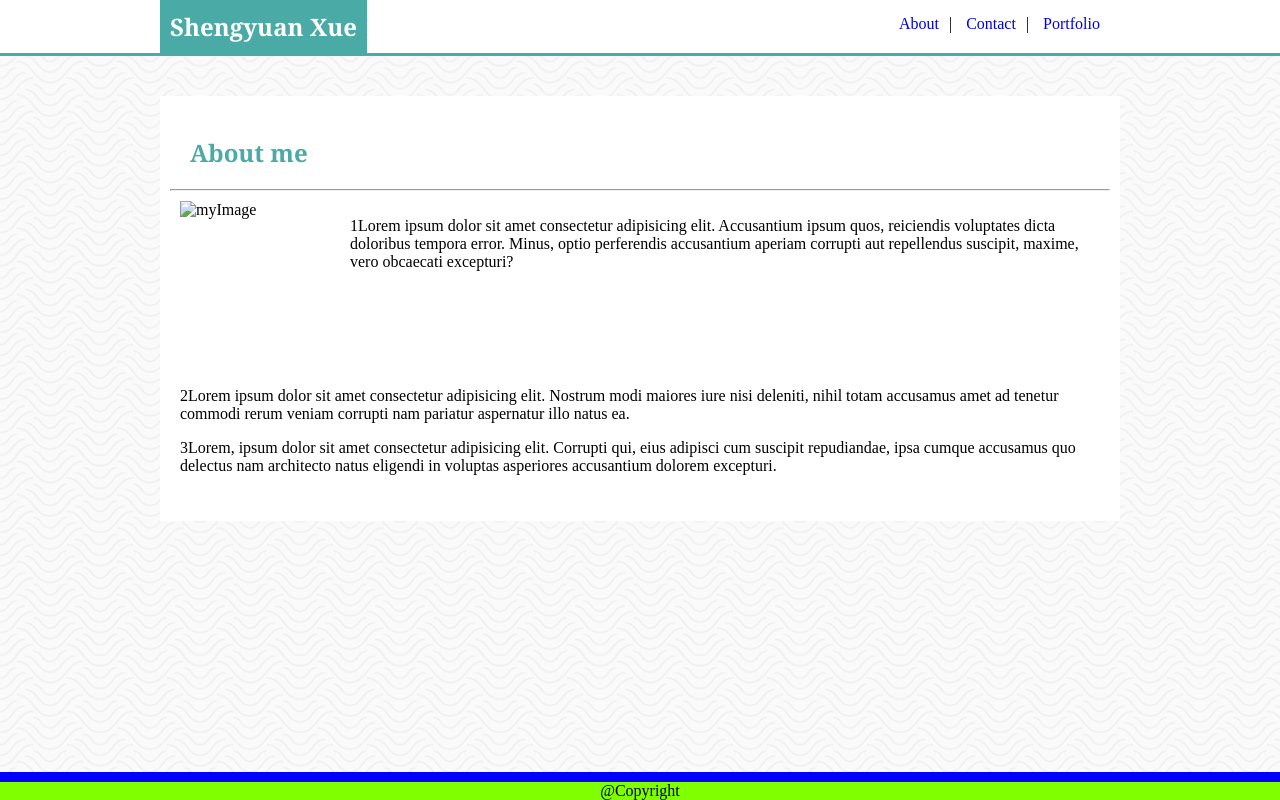
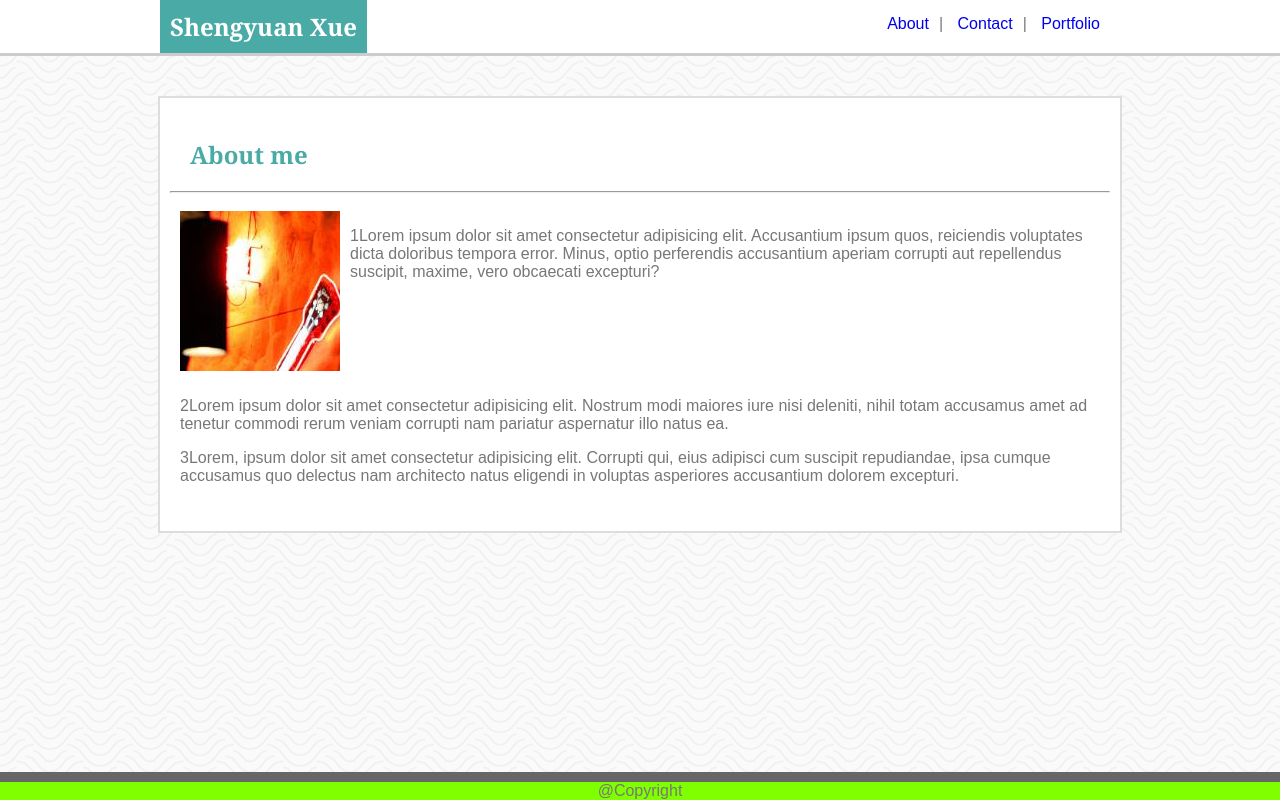
Before and after one commit to Nova-Xue/Basic-Portfolio, a plain HTML site: page index.html in a window 1280 px wide. Drawn offline with Linux system fonts and the light colour scheme.

Commit message:
Add a placeholder img and delete unnecessary id of img

```diff
--- a/assets/css/style.css
+++ b/assets/css/style.css
@@ -1,14 +1,15 @@
+html{
+    font-family: 'Arial', 'Helvetica Neue', Helvetica, sans-serif;
+    color: #777777;
+}
 body{
     /* background-color: blueviolet; */
     margin: 0;
     padding: 0;
     background-image: url('../images/papyrus.png');
 }
-{
-    font-family: 'Arial', 'Helvetica Neue', Helvetica, sans-serif;
-}
 header{
-    border-bottom: 3px solid #4aaaa5;
+    border-bottom: 3px solid #cccccc;
 }
 div{
     overflow: auto;
@@ -54,11 +55,7 @@ a{
 .main{
     width: 960px;
     margin: 40px auto 0 auto;
-}
-hr{
-    clear: both;
-    margin: 0;
-    padding:0;
+    border: 2px solid #dddddd;
 }
 .my-info,
 .portfolio-info,
@@ -79,7 +76,7 @@ hr{
     margin: 0;
     padding: 10px;
     width: 750px;
-    overflow: hidden;
+    overflow: auto;
 }
 #p2{
     margin: 0;
@@ -89,7 +86,7 @@ hr{
 footer{
     width: 100%;
     text-align: center;
-    background-color: blue;
+    background-color: #666666;
     margin: 0;
     padding: 10px 0 0 0;
     position: fixed;
--- a/index.html
+++ b/index.html
@@ -35,7 +35,7 @@
         <section class="my-info">
             <h2>About me</h2>
             <hr>
-            <div class="image"><img src="" alt="myImage" id="my-image"></div>
+            <div class="image"><img src="/assets/images/ph400_400.jpg" alt="phImage"></div>
 
             <div id="p1">
                 <p>1Lorem ipsum dolor sit amet consectetur adipisicing elit. Accusantium ipsum quos, reiciendis
```
Also changed, not shown: assets/images/ph400_400.jpg (added).
